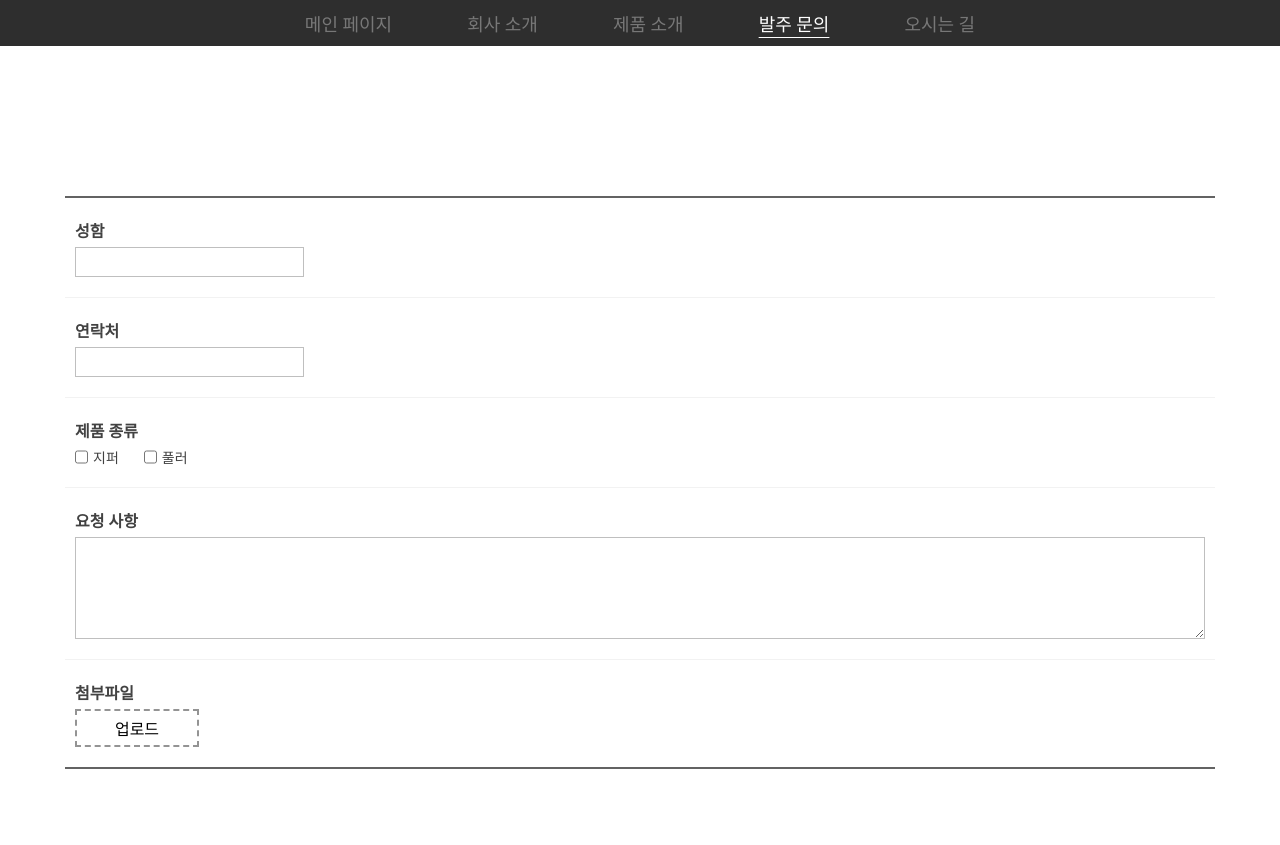
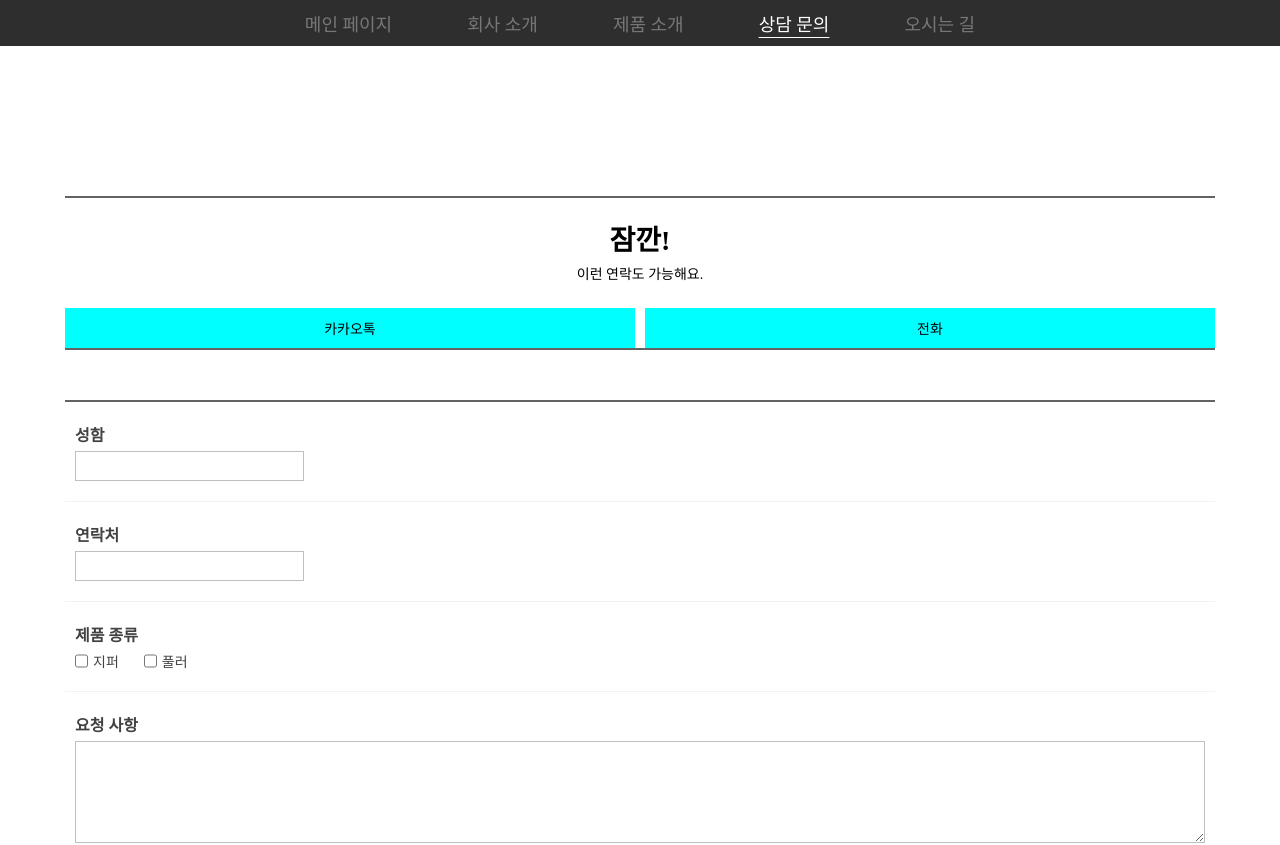
Before and after one commit to gnemek20/DaeyangING, a Next.js app: page /request in a window 1280 px wide. Shown: the top 845 px of the page. Built offline with nearby package versions, Linux system fonts and the light colour scheme; a web font is replaced by a local one.

Commit message:
카카오톡과 전화 연락 수단 추가

```diff
--- a/components/header.tsx
+++ b/components/header.tsx
@@ -135,7 +135,7 @@ const Header = () => {
           <Image className={`${styles.onlyMobile}`} src={zipperIcon.src} alt="" />
         </div>
         <div className={`${path === '/request' && styles.selected}`} onClick={() => routerPush('/request')}>
-          <p className={`${styles.onlyPc}`}>발주 문의</p>
+          <p className={`${styles.onlyPc}`}>상담 문의</p>
           <Image className={`${styles.onlyMobile}`} src={adviceIcon.src} alt="" />
         </div>
         <div className={`${path === '/guide' && styles.selected}`} onClick={() => routerPush('/guide')}>
--- a/pages/request.tsx
+++ b/pages/request.tsx
@@ -3,8 +3,18 @@ import styles from "@/styles/Request.module.css";
 const Request = () => {
   return (
     <>
-      <div className={`${styles.survey}`}>
-        <div>
+      <div className={`${styles.counsel}`}>
+        <div className={`${styles.contact}`}>
+          <div>
+            <h1>잠깐!</h1>
+            <p>이런 연락도 가능해요.</p>
+          </div>
+          <div className={`${styles.methods}`}>
+            <p>카카오톡</p>
+            <p>전화</p>
+          </div>
+        </div>
+        <div className={`${styles.survey}`}>
           <table>
             <tbody>
               <tr className={`${styles.item}`}>
--- a/styles/Request.module.css
+++ b/styles/Request.module.css
@@ -1,15 +1,48 @@
-.survey {
+.counsel {
   margin: auto;
   margin-top: 150px;
   max-width: 1200px;
   display: flex;
-  justify-content: center;
+  flex-direction: column;
+  align-items: center;
+  gap: 50px;
 }
-.survey > div {
+.counsel > div {
   width: calc(100% - 50px);
   border-top: 2px solid #636363;
   border-bottom: 2px solid #636363;
 }
+
+.contact {
+  display: flex;
+  flex-direction: column;
+  gap: 25px;
+}
+.contact > div:nth-child(1) {
+  display: flex;
+  flex-direction: column;
+  align-items: center;
+  padding: 20px 10px 0px;
+  gap: 5px;
+}
+.contact h1 {
+  font-size: 28px;
+}
+.contact p {
+  font-size: 14px;
+}
+.methods {
+  display: flex;
+  gap: 10px;
+}
+.methods > * {
+  cursor: pointer;
+  flex: 1;
+  padding: 10px;
+  text-align: center;
+  background-color: aqua;
+}
+
 .survey table {
   width: 100%;
   border-collapse: collapse;
@@ -81,11 +114,11 @@
 }
 
 @media screen and (max-width: 768px) {
-  .survey {
+  .counsel {
     margin-top: 10svh;
     padding: 0px 10px;
   }
-  .survey > div {
+  .counsel > div {
     width: 100%;
   }
 }
```
